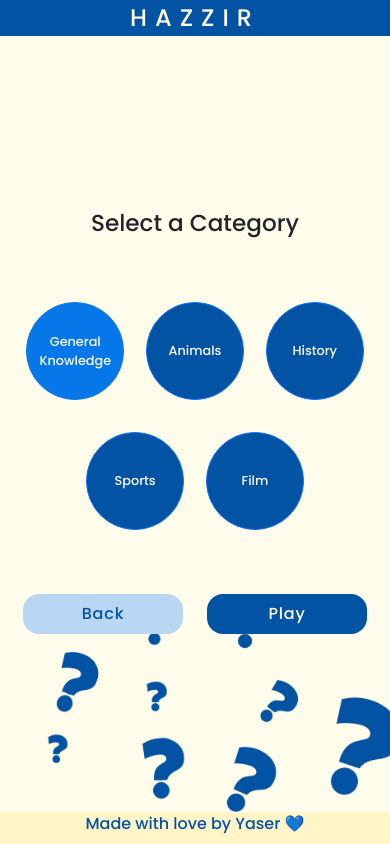
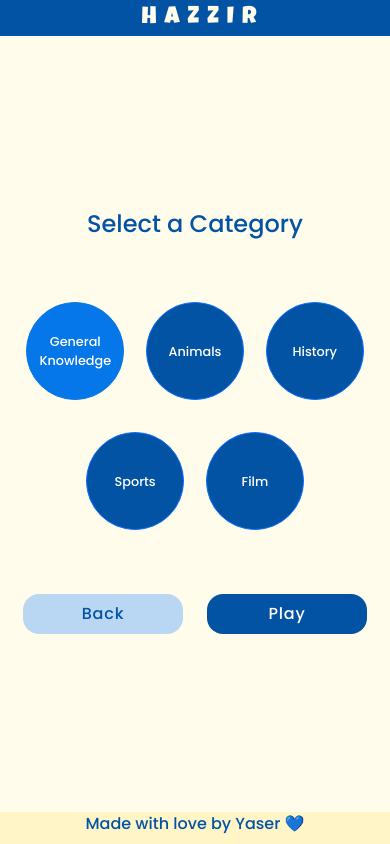
Before and after one commit to YaserKhy/hazzir, a React (Create React App) app: page /categories in a window 390 px wide. Built offline with nearby package versions, Linux system fonts and the light colour scheme.

Commit message:
remove bg from phone

```diff
--- a/src/App.css
+++ b/src/App.css
@@ -39,8 +39,8 @@ body {
     letter-spacing: 1.5rem;
 }
 
-/* Phrase under HAZZIR */
-#subtitle {
+/* Like phrase under HAZZIR */
+.subtitle {
     font-size: 1.5rem;
     color: var(--MainColor);
 }
@@ -73,11 +73,11 @@ div .primar {
     background-color: var(--MainColor);
 }
 
+/* Secondary button */
 div .scnd {
     background-color: var(--SecondColor);
     color: var(--MainColor);
 }
-
 div .scnd:hover {
     background-color: #beddfa;
     color: var(--MainColor);
@@ -121,8 +121,8 @@ div .catbtn {
     border-color: #0577e9;
 }
 
-
-div .labels {
+/* Question number and category */
+div .NumAndCat {
     color: var(--MainColor);
 }
 
@@ -158,16 +158,26 @@ div .option:hover {
 }
 div .option:disabled {
     border-color: var(--MainColor);
+    background-color: #61a0f7;
+    opacity: 1;
+}
+
+/* Next question button */
+div #nextq {
+    opacity: 1;
+}
+div #nextq:disabled {
+    background: #787878;
 }
 
 /* correct answer */
 div .correct_answer {
-    background-color: green !important;
+    background-color: #59ab52 !important;
 }
 
 /* wrong answer */
 div .wrong_answer {
-    background-color: red !important;
+    background-color: #ff5852 !important;
 }
 
 /* Footer */
@@ -183,10 +193,10 @@ div .wrong_answer {
 
 /* PHONE STYLING */
 @media (max-width:1023px) {
-    body {background-image: url(..//public/bg2.jpg);}
+    body {background-image: none; background-color: var(--BgColor);}
 
     #title { font-size: 4rem; letter-spacing: 1rem; text-indent: 1rem; }
-    #subtitle { background-color: red; width: auto !important; }
+    .subtitle { width: auto !important; }
     #LogoTitle {flex-direction: column;}
 
     .categories {min-height: 100vh;}
@@ -197,7 +207,7 @@ div .wrong_answer {
 
     div .catbtn {padding: 3rem; margin: 1rem 0.68rem !important; font-size: 0.8rem;}
 
-    div .labels {font-size: 0.7rem;}
+    div .NumAndCat {font-size: 0.7rem;}
 
     div .question { padding: 1rem; width: 20rem; font-size: 1rem;}
 
--- a/src/Components/Header.js
+++ b/src/Components/Header.js
@@ -6,7 +6,7 @@ function Header() {
 
     return (
         <Container className='d-flex justify-content-center align-items-center' style={{backgroundColor:'var(--MainColor)', position:'fixed', top:'0'}} fluid>
-            <Link to='/' className='title' style={{ fontSize: '1.5rem', letterSpacing: '0.5rem', color:'var(--BgColor)' }}>HAZZIR</Link>
+            <Link to='/' id='title' style={{ fontSize: '1.5rem', letterSpacing: '0.5rem', color:'var(--BgColor)' }}>HAZZIR</Link>
         </Container>
     );
 }
--- a/src/Components/Home.js
+++ b/src/Components/Home.js
@@ -15,7 +15,7 @@ function Home({ setQuestions, setScore, setCategory }) {
                 <Image className='me-3' src={`${process.env.PUBLIC_URL}/Logo2.png`} alt='HazzirLogo' width={110} height={110} />
                 <h1 id='title'> HAZZIR </h1>
             </Container>
-            <p id='subtitle' className='w-25 mb-5 text-center' style={{lineHeight:'0rem', borderBottom:'1px solid var(--MainColor)'}}><span className='px-2' style={{background:'var(--BgColor)'}}> The fun quiz game </span></p>
+            <p className='subtitle w-25 mb-5 text-center' style={{lineHeight:'0rem', borderBottom:'1px solid var(--MainColor)'}}><span className='px-2' style={{background:'var(--BgColor)'}}> The fun quiz game </span></p>
             <Link to='/categories'><Button className='primar mt-3'>Start</Button></Link>
         </Container>
     )
--- a/src/Components/Question.js
+++ b/src/Components/Question.js
@@ -34,7 +34,7 @@ function Question({ questions, currentOptions, currentQuestion, score, setScore,
 
     return (
         <Container className='d-flex justify-content-center align-items-center flex-column' style={{ fontSize: '1.5rem' }}>
-            <Container className='d-flex justify-content-around m-2 labels'>
+            <Container className='d-flex justify-content-around m-2 NumAndCat'>
                 <p>Question {currentQuestion + 1}/10</p>
                 <p>Category : {atob(questions[currentQuestion].category)}</p>
             </Container>
--- a/src/Components/Quiz.js
+++ b/src/Components/Quiz.js
@@ -43,7 +43,7 @@ function Quiz({ questions, score, setScore }) {
                         <Question questions={questions} currentOptions={currentOptions} currentQuestion={currentQuestion} score={score} setScore={setScore} selected={selected} setSelected={setSelected} />
                         <Row className='mt-5'>
                             <Col><Link to='/'><Button variant='danger' className='quitbtn'>Quit</Button></Link></Col>
-                            {currentQuestion !== 9 && <Col><Button className='primar' onClick={handleNext} disabled={!selected}> Next Question </Button></Col>}
+                            {currentQuestion !== 9 && <Col><Button id='nextq' className='primar' onClick={handleNext} disabled={!selected}> Next Question </Button></Col>}
 
                             {/* When last question is reached, direct to score page */}
                             {currentQuestion === 9 && <Col><Link to='/score' disabled={!selected}><Button className='primar' disabled={!selected}> View Score </Button></Link></Col>}
```
